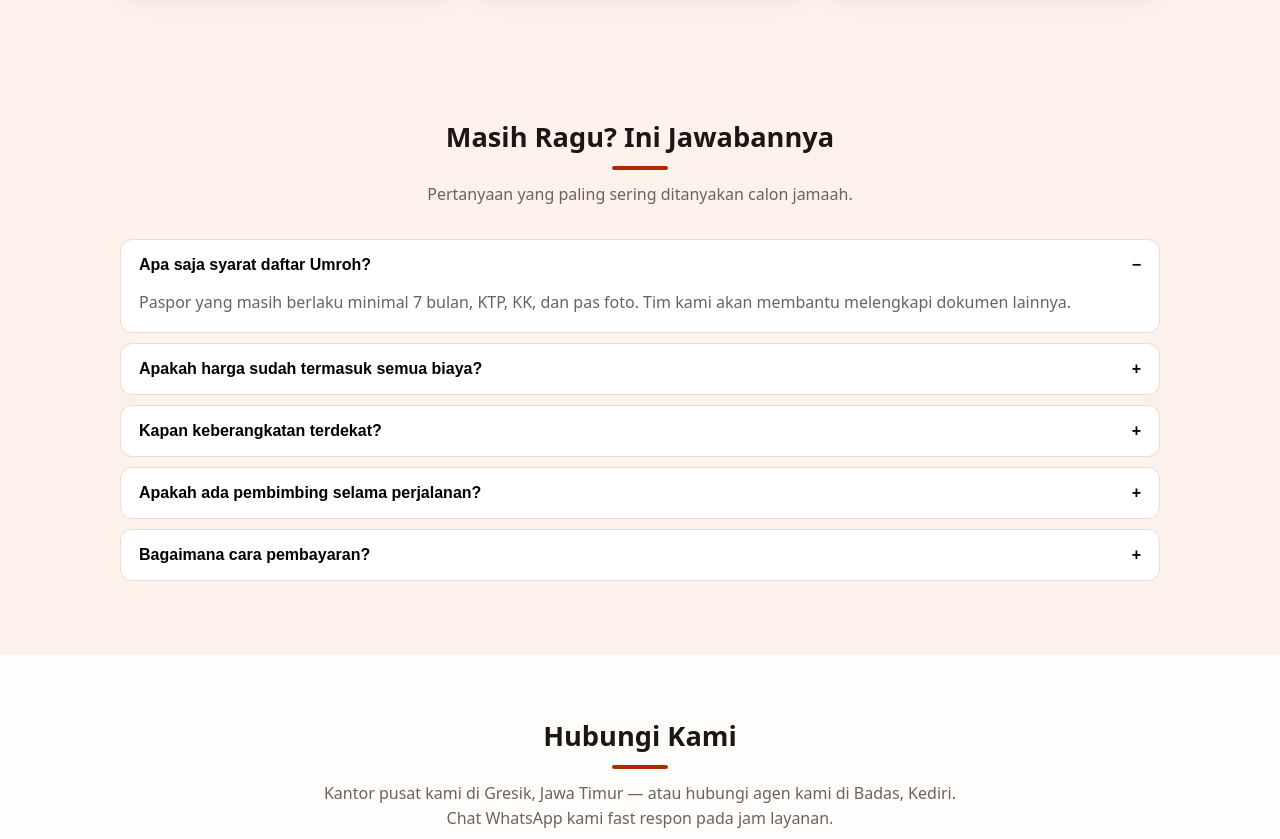
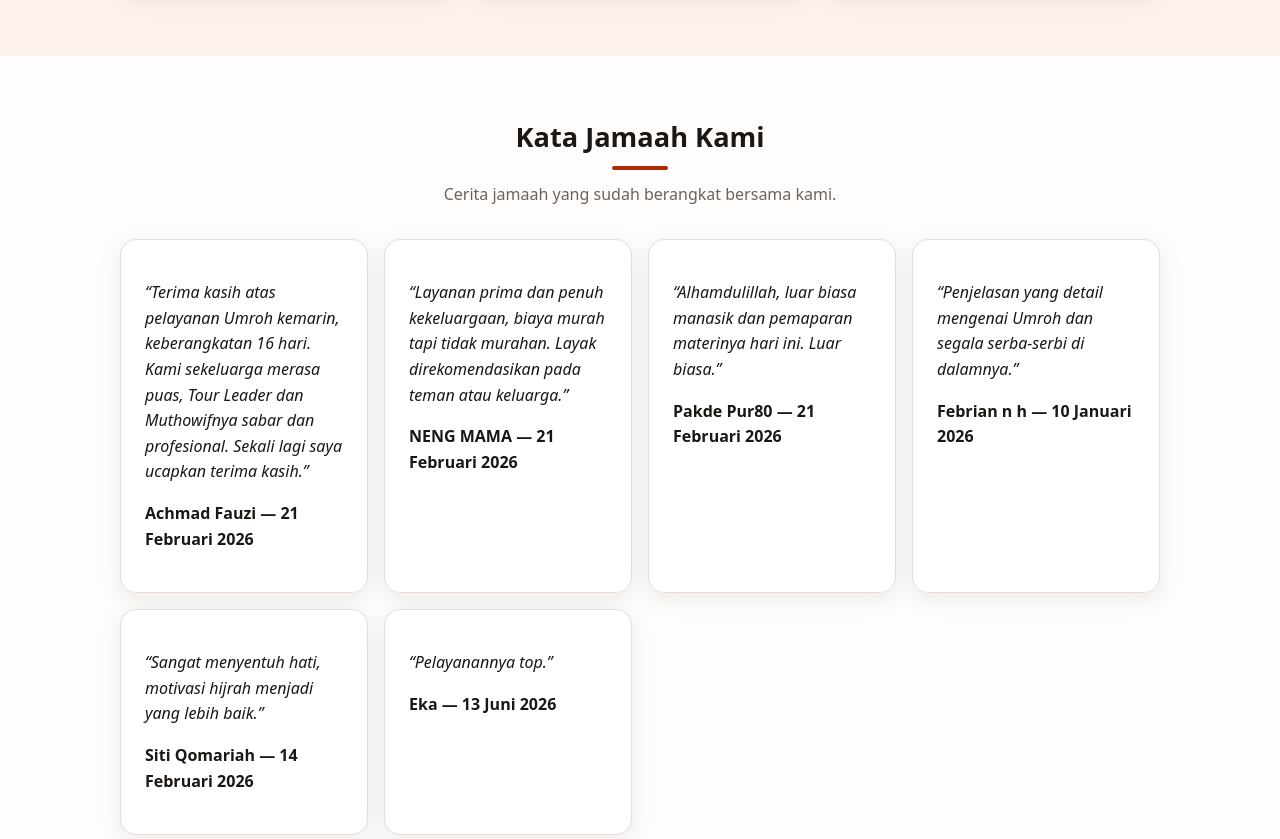
Before and after one commit to chatourtravelbiz/shoplink, a website: page public/profile.html in a window 1280 px wide. Shown: the part 4020-4859 px from the top of the page. Drawn offline with Linux system fonts and the light colour scheme.

Commit message:
Testimoni ASLI kembali (6 dari chatourtravel.id/testimonial hal. 1): Achmad Fauzi, NENG MAMA, Pakde Pur80, Febrian n h, Siti Qomariah, Eka — rewrite ringan hanya perbaiki ejaan, nama/tanggal/isi dipertahankan; seksi dikembalikan dengan id ganda diperbaiki (section testimoni-section, grid testimoni)

```diff
--- a/public/content.json
+++ b/public/content.json
@@ -263,7 +263,32 @@
   "telLink": "tel:+6282224332700",
   "telepon": "0822 2433 2700",
   "tentang": "Chatour Travel adalah biro perjalanan Umroh & Haji yang beroperasi sejak 2008. Kami mengurus seluruh kebutuhan perjalanan ibadah — dokumen, visa, tiket, hotel, hingga bimbingan manasik — agar jamaah dapat fokus beribadah dengan tenang. Layanan kami didukung sistem digital dan jaringan 400 agen resmi di seluruh Indonesia. Kantor agen kami di Badas, Kediri (Chatour Travel Kediri, Jl. Joko Sembung) melayani pendaftaran jamaah wilayah Kediri dan sekitarnya.",
-  "testimoni": [],
+  "testimoni": [
+    {
+      "isi": "Terima kasih atas pelayanan Umroh kemarin, keberangkatan 16 hari. Kami sekeluarga merasa puas, Tour Leader dan Muthowifnya sabar dan profesional. Sekali lagi saya ucapkan terima kasih.",
+      "nama": "Achmad Fauzi — 21 Februari 2026"
+    },
+    {
+      "isi": "Layanan prima dan penuh kekeluargaan, biaya murah tapi tidak murahan. Layak direkomendasikan pada teman atau keluarga.",
+      "nama": "NENG MAMA — 21 Februari 2026"
+    },
+    {
+      "isi": "Alhamdulillah, luar biasa manasik dan pemaparan materinya hari ini. Luar biasa.",
+      "nama": "Pakde Pur80 — 21 Februari 2026"
+    },
+    {
+      "isi": "Penjelasan yang detail mengenai Umroh dan segala serba-serbi di dalamnya.",
+      "nama": "Febrian n h — 10 Januari 2026"
+    },
+    {
+      "isi": "Sangat menyentuh hati, motivasi hijrah menjadi yang lebih baik.",
+      "nama": "Siti Qomariah — 14 Februari 2026"
+    },
+    {
+      "isi": "Pelayanannya top.",
+      "nama": "Eka — 13 Juni 2026"
+    }
+  ],
   "waLink": "https://wa.me/6282224332700",
   "waNumber": "0822 2433 2700",
   "seoTitle": "Chatour Travel Kediri — Biro Umroh & Haji",
--- a/public/profile.html
+++ b/public/profile.html
@@ -96,6 +96,14 @@
       </div>
     </section>
 
+    <section class="section" id="testimoni-section">
+      <div class="wrap">
+        <h2>Kata Jamaah Kami</h2>
+        <p class="lead">Cerita jamaah yang sudah berangkat bersama kami.</p>
+        <div class="grid" id="testimoni"></div>
+      </div>
+    </section>
+
     <section class="section section-alt" id="faq">
       <div class="wrap">
         <h2>Masih Ragu? Ini Jawabannya</h2>
--- a/public/profile.js
+++ b/public/profile.js
@@ -108,6 +108,8 @@ async function init() {
   document.getElementById("paket-haji").innerHTML = (c.paketHaji || []).map((p) => paketCard(p, c)).join("");
   document.getElementById("cara-daftar").innerHTML = (c.caraDaftar || []).map((s) =>
     `<article class="card"><span class="step-num">${esc(s.langkah)}</span><h3>${esc(s.judul)}</h3><p>${esc(s.isi)}</p></article>`).join("");
+  document.getElementById("testimoni").innerHTML = (c.testimoni || []).map((t) =>
+    `<article class="card"><p class="quote">&ldquo;${esc(t.isi)}&rdquo;</p><p class="quote-name">${esc(t.nama)}</p></article>`).join("");
   document.getElementById("faq-list").innerHTML = (c.faq || []).map((f, i) =>
     `<div class="faq-item">
       <button class="faq-q" type="button" aria-expanded="${i === 0}" data-faq="${i}">${esc(f.q)}<span aria-hidden="true">${i === 0 ? "−" : "+"}</span></button>
--- a/src/lib/profile-render.ts
+++ b/src/lib/profile-render.ts
@@ -97,6 +97,7 @@ export async function renderHome(env: Env): Promise<Response | null> {
   html = fill(html, 'paket-umroh', (c.paketUmroh || []).map((p: any) => paketCard(p, c)).join(''));
   html = fill(html, 'paket-haji', (c.paketHaji || []).map((p: any) => paketCard(p, c)).join(''));
   html = fill(html, 'cara-daftar', (c.caraDaftar || []).map((s: any) => `<article class="card"><span class="step-num">${esc(s.langkah)}</span><h3>${esc(s.judul)}</h3><p>${esc(s.isi)}</p></article>`).join(''));
+  html = fill(html, 'testimoni', (c.testimoni || []).map((t: any) => `<article class="card"><p class="quote">&ldquo;${esc(t.isi)}&rdquo;</p><p class="quote-name">${esc(t.nama)}</p></article>`).join(''));
   html = fill(html, 'faq-list', (c.faq || []).map((f: any, i: number) => `<div class="faq-item"><button class="faq-q" type="button" aria-expanded="${i === 0}" data-faq="${i}">${esc(f.q)}<span aria-hidden="true">${i === 0 ? '−' : '+'}</span></button><div class="faq-a" ${i === 0 ? '' : 'hidden'}>${esc(f.a)}</div></div>`).join(''));
   html = fillHrefText(html, 'kontak-wa', waHrefPusat(c), c.waNumber);
   html = fillHrefText(html, 'kontak-tel', c.telLink || '#', c.telepon);
```
